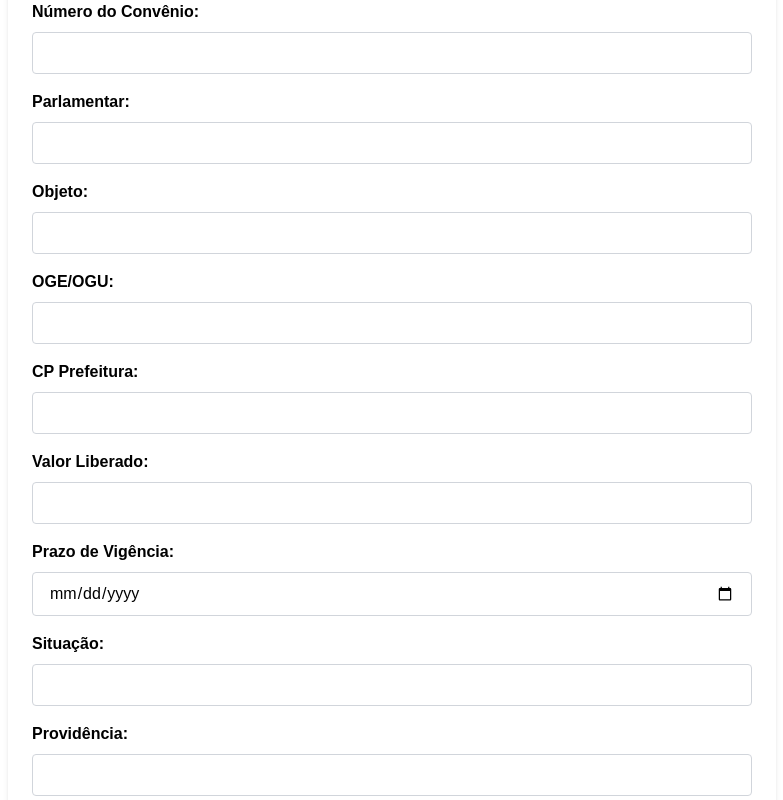
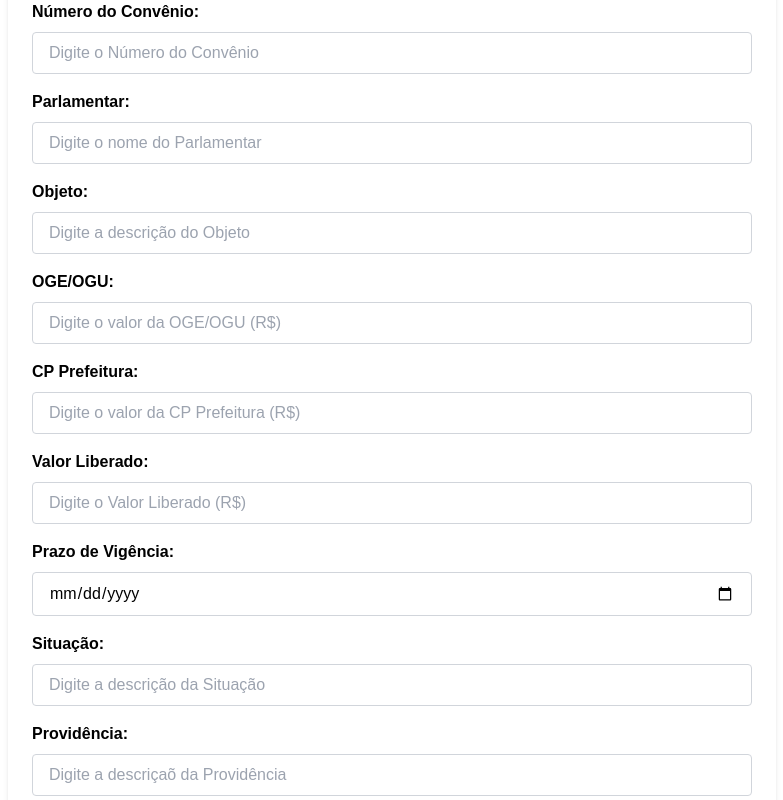
Before and after one commit to Flaviohmm/Cacex_fullstack, a React (Create React App) app in the folder frontend/cacex-frontend-master/: page /adicionar_registro in a window 1280 px wide. Shown: the part 540-1340 px from the top of the page, without its empty margins (248-1031 px from the left). Built offline with nearby package versions, Linux system fonts and the light colour scheme; no server answers.

Commit message:
NumberFormat (R$)

```diff
--- a/frontend/cacex-frontend-master/package.json
+++ b/frontend/cacex-frontend-master/package.json
@@ -13,6 +13,8 @@
     "axios": "^1.7.2",
     "react": "^18.3.1",
     "react-dom": "^18.3.1",
+    "react-input-mask": "^2.0.4",
+    "react-number-format": "^5.4.0",
     "react-router-dom": "^6.24.0",
     "react-scripts": "5.0.1",
     "typescript": "^4.9.5",
@@ -43,6 +45,7 @@
     ]
   },
   "devDependencies": {
+    "@types/react-input-mask": "^3.0.5",
     "tailwindcss": "^3.4.4"
   }
 }
--- a/frontend/cacex-frontend-master/src/components/AdicionarRegistro.tsx
+++ b/frontend/cacex-frontend-master/src/components/AdicionarRegistro.tsx
@@ -1,6 +1,7 @@
 import React, { useEffect, useState } from 'react';
 import axios from 'axios';
 import Header from './Header';
+import { NumericFormat, NumberFormatBaseProps } from 'react-number-format';
 
 const AdicionarRegistro: React.FC = () => {
     const [formData, setFormData] = useState({
@@ -149,32 +150,86 @@ const AdicionarRegistro: React.FC = () => {
 
                 <div>
                     <label className="block text-md font-bold mb-2 mt-4">Número do Convênio:</label>
-                    <input type="text" name="num_convenio" value={formData.num_convenio} onChange={handleChange} className="w-full px-4 py-2 border border-gray-300 rounded"/>
+                    <input
+                        type="text"
+                        name="num_convenio"
+                        value={formData.num_convenio}
+                        onChange={handleChange}
+                        className="w-full px-4 py-2 border border-gray-300 rounded"
+                        placeholder='Digite o Número do Convênio'
+                    />
                 </div>
 
                 <div>
                     <label className="block text-md font-bold mb-2 mt-4">Parlamentar:</label>
-                    <input type="text" name="parlamentar" value={formData.parlamentar} onChange={handleChange} className="w-full px-4 py-2 border border-gray-300 rounded"/>
+                    <input
+                        type="text"
+                        name="parlamentar"
+                        value={formData.parlamentar}
+                        onChange={handleChange}
+                        className="w-full px-4 py-2 border border-gray-300 rounded"
+                        placeholder='Digite o nome do Parlamentar'
+                    />
                 </div>
 
                 <div>
                     <label className="block text-md font-bold mb-2 mt-4">Objeto:</label>
-                    <input type="text" name="objeto" value={formData.objeto} onChange={handleChange} className="w-full px-4 py-2 border border-gray-300 rounded"/>
+                    <input
+                        type="text"
+                        name="objeto"
+                        value={formData.objeto}
+                        onChange={handleChange}
+                        className="w-full px-4 py-2 border border-gray-300 rounded"
+                        placeholder='Digite a descrição do Objeto'
+                    />
                 </div>
 
                 <div>
                     <label className="block text-md font-bold mb-2 mt-4">OGE/OGU:</label>
-                    <input type="text" name="oge_ogu" value={formData.oge_ogu} onChange={handleChange} className="w-full px-4 py-2 border border-gray-300 rounded"/>
+                    <NumericFormat
+                        name='oge_ogu'
+                        value={formData.oge_ogu}
+                        onChange={handleChange}
+                        className='w-full px-4 py-2 border border-gray-300 rounded'
+                        placeholder='Digite o valor da OGE/OGU (R$)'
+                        thousandSeparator='.'
+                        decimalSeparator=','
+                        prefix='R$ '
+                        decimalScale={2}
+                        fixedDecimalScale={true}
+                    />
                 </div>
 
                 <div>
                     <label className="block text-md font-bold mb-2 mt-4">CP Prefeitura:</label>
-                    <input type="text" name="cp_prefeitura" value={formData.cp_prefeitura} onChange={handleChange} className="w-full px-4 py-2 border border-gray-300 rounded"/>
+                    <NumericFormat
+                        name='cp_prefeitura'
+                        value={formData.cp_prefeitura}
+                        onChange={handleChange}
+                        className='w-full px-4 py-2 border border-gray-300 rounded'
+                        placeholder='Digite o valor da CP Prefeitura (R$)'
+                        thousandSeparator='.'
+                        decimalSeparator=','
+                        prefix='R$ '
+                        decimalScale={2}
+                        fixedDecimalScale={true}
+                    />
                 </div>
 
                 <div>
                     <label className="block text-md font-bold mb-2 mt-4">Valor Liberado:</label>
-                    <input type="text" name="valor_liberado" value={formData.valor_liberado} onChange={handleChange} className="w-full px-4 py-2 border border-gray-300 rounded"/>
+                    <NumericFormat
+                        name='valor_liberado'
+                        value={formData.valor_liberado}
+                        onChange={handleChange}
+                        className='w-full px-4 py-2 border border-gray-300 rounded'
+                        placeholder='Digite o Valor Liberado (R$)'
+                        thousandSeparator='.'
+                        decimalSeparator=','
+                        prefix='R$ '
+                        decimalScale={2}
+                        fixedDecimalScale={true}
+                    />
                 </div>
 
                 <div>
@@ -184,12 +239,26 @@ const AdicionarRegistro: React.FC = () => {
 
                 <div>
                     <label className="block text-md font-bold mb-2 mt-4">Situação:</label>
-                    <input type="text" name="situacao" value={formData.situacao} onChange={handleChange} className="w-full px-4 py-2 border border-gray-300 rounded"/>
+                    <input
+                        type="text"
+                        name="situacao"
+                        value={formData.situacao}
+                        onChange={handleChange}
+                        className="w-full px-4 py-2 border border-gray-300 rounded"
+                        placeholder='Digite a descrição da Situação'
+                    />
                 </div>
 
                 <div>
                     <label className="block text-md font-bold mb-2 mt-4">Providência:</label>
-                    <input type="text" name="providencia" value={formData.providencia} onChange={handleChange} className="w-full px-4 py-2 border border-gray-300 rounded"/>
+                    <input
+                        type="text"
+                        name="providencia"
+                        value={formData.providencia}
+                        onChange={handleChange}
+                        className="w-full px-4 py-2 border border-gray-300 rounded"
+                        placeholder='Digite a descriçaõ da Providência'
+                    />
                 </div>
 
                 <div>
--- a/frontend/cacex-frontend-master/src/components/ListarRegistros.tsx
+++ b/frontend/cacex-frontend-master/src/components/ListarRegistros.tsx
@@ -1,5 +1,6 @@
 import React, { useEffect, useState } from "react";
 import axios from "axios";
+import { NumericFormat } from "react-number-format";
 import Header from "./Header";
 
 const ListarRegistros: React.FC = () => {
@@ -57,11 +58,61 @@ const ListarRegistros: React.FC = () => {
                                     <td className="py-2 px-4 border-b">{registro.atividade}</td>
                                     <td className="py-2 px-4 border-b">{registro.num_convenio}</td>
                                     <td className="py-2 px-4 border-b">{registro.parlamentar}</td>
-                                    <td className="py-2 px-4 border-b">{registro.oge_ogu}</td>
-                                    <td className="py-2 px-4 border-b">{registro.cp_prefeitura}</td>
-                                    <td className="py-2 px-4 border-b">{registro.valor_total}</td>
-                                    <td className="py-2 px-4 border-b">{registro.valor_liberado}</td>
-                                    <td className="py-2 px-4 border-b">{registro.falta_liberar}</td>
+                                    <td className="py-2 px-4 border-b">
+                                        <NumericFormat
+                                            value={registro.oge_ogu}
+                                            displayType={'text'}
+                                            thousandSeparator={'.'}
+                                            decimalSeparator={','}
+                                            prefix={'R$ '}
+                                            decimalScale={2}
+                                            fixedDecimalScale={true}
+                                        />
+                                    </td>
+                                    <td className="py-2 px-4 border-b">
+                                        <NumericFormat
+                                            value={registro.cp_prefeitura}
+                                            displayType={'text'}
+                                            thousandSeparator={'.'}
+                                            decimalSeparator={','}
+                                            prefix={'R$ '}
+                                            decimalScale={2}
+                                            fixedDecimalScale={true}
+                                        />
+                                    </td>
+                                    <td className="py-2 px-4 border-b">
+                                        <NumericFormat
+                                            value={registro.valor_total}
+                                            displayType="text"
+                                            thousandSeparator={'.'}
+                                            decimalSeparator=","
+                                            prefix="R$ "
+                                            decimalScale={2}
+                                            fixedDecimalScale={true}
+                                        />
+                                    </td>
+                                    <td className="py-2 px-4 border-b">
+                                        <NumericFormat
+                                            value={registro.valor_liberado}
+                                            displayType="text"
+                                            thousandSeparator={'.'}
+                                            decimalSeparator=","
+                                            prefix="R$ "
+                                            decimalScale={2}
+                                            fixedDecimalScale={true}
+                                        />
+                                    </td>
+                                    <td className="py-2 px-4 border-b">
+                                        <NumericFormat
+                                            value={registro.falta_liberar}
+                                            displayType="text"
+                                            thousandSeparator={'.'}
+                                            decimalSeparator=","
+                                            prefix="R$ "
+                                            decimalScale={2}
+                                            fixedDecimalScale={true}
+                                        />
+                                    </td>
                                     <td className="py-2 px-4 border-b">{registro.prazo_vigencia}</td>
                                     <td className="py-2 px-4 border-b">{registro.situacao}</td>
                                     <td className="py-2 px-4 border-b">{registro.providencia}</td>
--- /dev/null
+++ b/frontend/cacex-frontend-master/src/react-input-mask.d.ts
@@ -0,0 +1 @@
+declare module 'react-input-mask';
```
Also changed, not shown: 2 other files (tests, documents, lock files or other folders).
